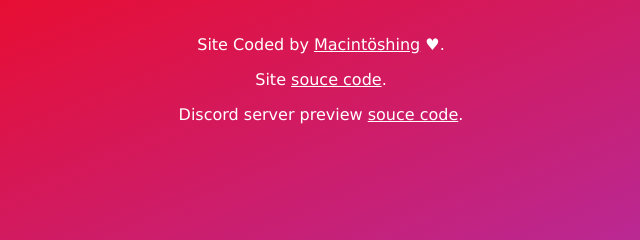
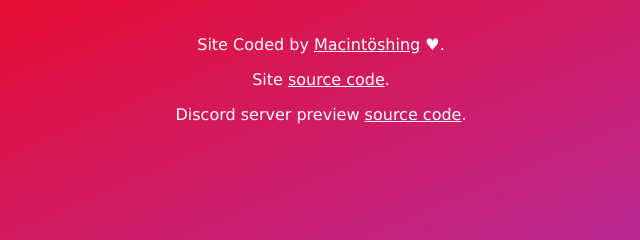
Before and after one commit to Macintoshin/Fnf_site, a plain HTML site: page info.html in a window 1280 px wide. Shown: the part 136-376 px from the top of the page, 319-959 px from the left. Drawn offline with Linux system fonts and the light colour scheme.

Commit message:
Add files via upload

```diff
--- a/info.html
+++ b/info.html
@@ -24,9 +24,11 @@
                 <h1>Information.</h1>
                 <br>
                 <p>Site Coded by <a href="https://macintoshing.tk/"><u>Macintöshing</u></a> ♥.</p>
-                <p>Site <a href="https://github.com/Macintoshin/Fnf_site"><u>souce code</u></a>.</p>
-                <p>Discord server preview <a href="https://github.com/widgetbot-io/embed"><u>souce code</u></a>.</p>
+                <p>Site <a href="https://github.com/Macintoshin/Fnf_site"><u>source code</u></a>.</p>
+                <p>Discord server preview <a href="https://github.com/widgetbot-io/embed"><u>source code</u></a>.</p>
             </center>
+
+
 
         </body>
     </html>
```
